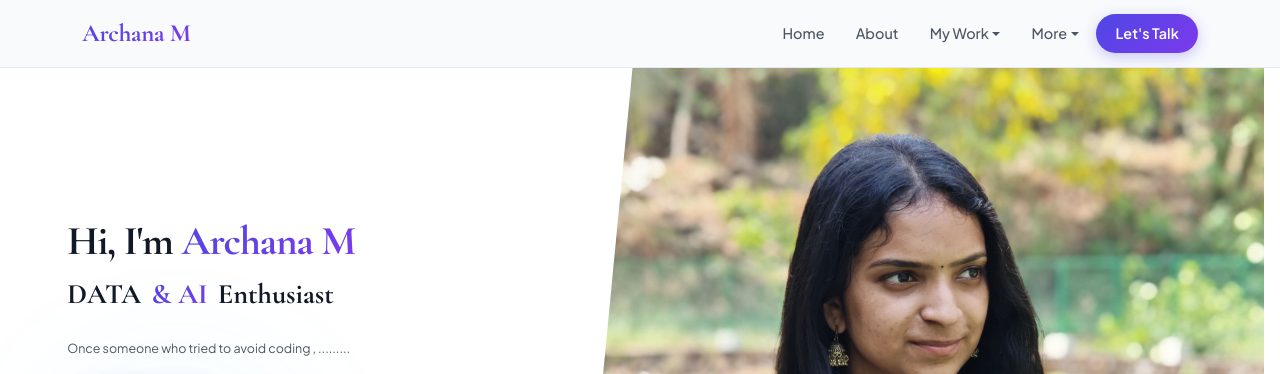
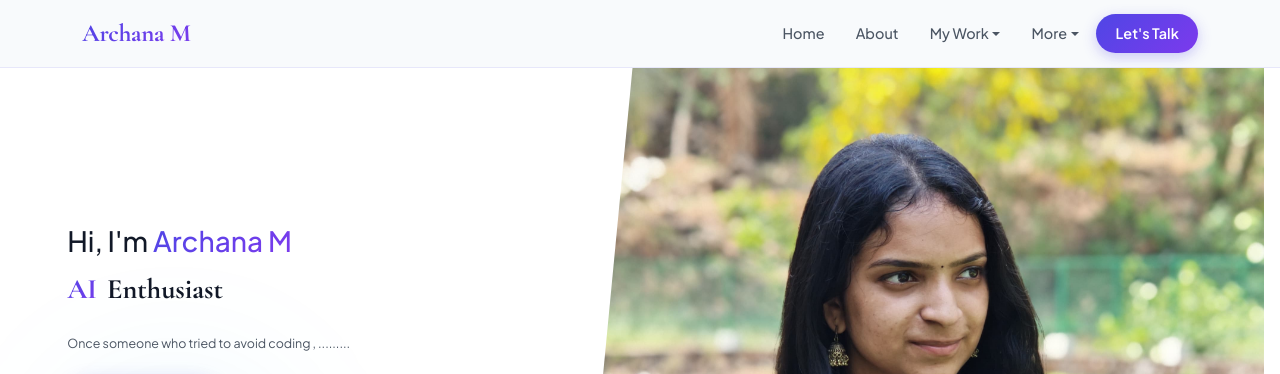
Before and after one commit to Archana-M-11/Archana_portifolio, a plain HTML site: page index.html in a window 1280 px wide. Shown: the top 374 px of the page. Drawn offline with nearby package versions, Linux system fonts and the light colour scheme.

Commit message:
Add files via upload

```diff
--- a/index.html
+++ b/index.html
@@ -875,10 +875,10 @@ footer { background:var(--bg-card); text-align:center; padding:1.5rem 1rem; bord
   <div class="hero-inner">
     <!-- LEFT — text -->
     <div class="hero-text">
-      <h1>Hi, I'm <span style="background:var(--gradient);-webkit-background-clip:text;-webkit-text-fill-color:transparent;">Archana M</span></h1>
+      <h3>Hi, I'm <span style="background:var(--gradient);-webkit-background-clip:text;-webkit-text-fill-color:transparent;">Archana M</span></h3>
       <div class="hero-role-line">
-        <span class="hero-role-word">DATA</span>
-        <span class="hero-role-accent">&amp; AI</span>
+
+        <span class="hero-role-accent">AI</span>
         <span class="hero-role-word">Enthusiast</span>
       </div>
       <p class="hero-desc">
```
